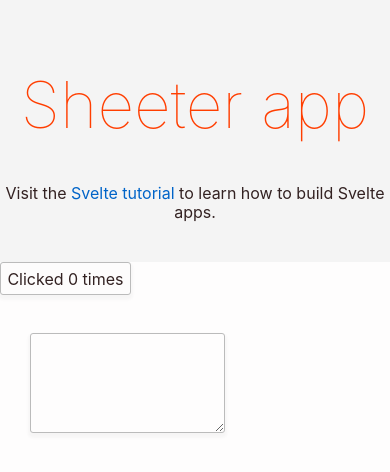
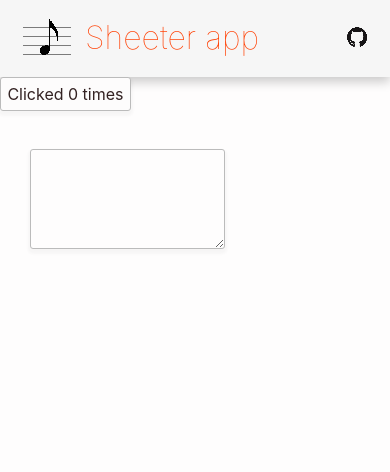
Before and after one commit to Otohito-Fuse/Sheeter-app-svelte, a Svelte app: page / in a window 390 px wide. Shown: the top 472 px of the page. Built offline with nearby package versions, Linux system fonts and the light colour scheme.

Commit message:
made Header

```diff
--- a/public/global.css
+++ b/public/global.css
@@ -9,6 +9,15 @@
     background: #fefdfd;
 	box-sizing: border-box;
 	font-family: -apple-system, BlinkMacSystemFont, "Segoe UI", Roboto, Oxygen-Sans, Ubuntu, Cantarell, "Helvetica Neue", YuGothic, 'Yu Gothic', 'Hiragino Sans', 'Hiragino Kaku Gothic ProN', Meiryo, sans-serif;
+}
+
+*, *:before, *:after {
+	-webkit-box-sizing: border-box;
+	box-sizing: border-box
+}
+
+h1 {
+	margin: 0;
 }
 
 a {
--- a/src/Header.svelte
+++ b/src/Header.svelte
@@ -1,20 +1,115 @@
+<script lang="ts">
+    const srcLogo: string = "/images/icon_middle.png";
+    const srcGitHub: string = "/images/GitHub-Mark-120px-plus.png";
+    const href: string = "https://github.com/Otohito-Fuse/Sheeter-app-svelte";
+</script>
+
 <header>
-    <h1>Sheeter app</h1>
-    <p>Visit the <a href="https://svelte.dev/tutorial">Svelte tutorial</a> to learn how to build Svelte apps.</p>
+    <div class="header-left">
+        <div class="wrap">
+            <img class="img-logo" src={srcLogo} alt="logo">
+        </div>
+        <div class="wrap">
+            <h1>Sheeter app</h1>
+        </div>
+    </div>
+    <div class="header-right">
+        <div class="wrap">
+            <a {href} target="_blank" rel="noopener noreferrer">
+                <img class="img-github" src={srcGitHub} alt="GitHub link">
+            </a>
+        </div>
+    </div>
 </header>
 
 <style>
     header {
-        text-align: center;
         width: 100%;
         margin: 0;
-        padding: 25px 0 25px 0;
-        background-color: #f4f4f4;
+        padding: 5px 0;
+        background-color: #f6f6f6;
+        display : -webkit-box;     /* old Android */
+        display : -webkit-flex;    /* Safari etc. */
+        display : -ms-flexbox;     /* IE10        */
+        display : flex;
+        -webkit-align-items: center;      /* Safari etc. */
+        -ms-align-items    : center;      /* IE10        */
+        align-items        : center;
+        justify-content: space-between;
+        box-shadow: 0px 5px 10px 0px rgba(0,0,0,0.2);
+    }
+
+    .header-left {
+        margin: 10px 0 10px 60px;
+        display : -webkit-box;     /* old Android */
+        display : -webkit-flex;    /* Safari etc. */
+        display : -ms-flexbox;     /* IE10        */
+        display : flex;
+        -webkit-align-items: center;      /* Safari etc. */
+        -ms-align-items    : center;      /* IE10        */
+        align-items        : center;
+    }
+
+    .header-right {
+        margin: 10px 60px 10px 0;
+        display : -webkit-box;     /* old Android */
+        display : -webkit-flex;    /* Safari etc. */
+        display : -ms-flexbox;     /* IE10        */
+        display : flex;
+        -webkit-align-items: center;      /* Safari etc. */
+        -ms-align-items    : center;      /* IE10        */
+        align-items        : center;
+    }
+
+    .img-logo {
+        width: 64px;
+        height: 64px;
+        image-rendering: pixelated;
+    }
+
+    .img-github {
+        width: 30px;
+        image-rendering: pixelated;
+    }
+
+    .wrap {
+        padding: 0 10px;
     }
 
     h1 {
 		color: #ff3e00;
-		font-size: 4em;
+		font-size: 3em;
 		font-weight: 100;
 	}
+
+    @media (max-width: 640px) {
+        .header-left {
+            margin: 8px 0 8px 16px;
+        }
+
+        .header-right {
+            margin: 8px 16px 8px 0;
+        }
+
+        .img-logo {
+            width: 48px;
+            height: 48px;
+            image-rendering: pixelated;
+        }
+
+        .img-github {
+            width: 20px;
+            image-rendering: pixelated;
+        }
+
+        .wrap {
+            padding: 0 7px;
+        }
+
+        h1 {
+            color: #ff3e00;
+            font-size: 2em;
+            font-weight: 100;
+        }
+    }
 </style>
```
Also changed, not shown: public/images/GitHub-Mark-120px-plus.png (added), public/images/icon_middle.png (added).
